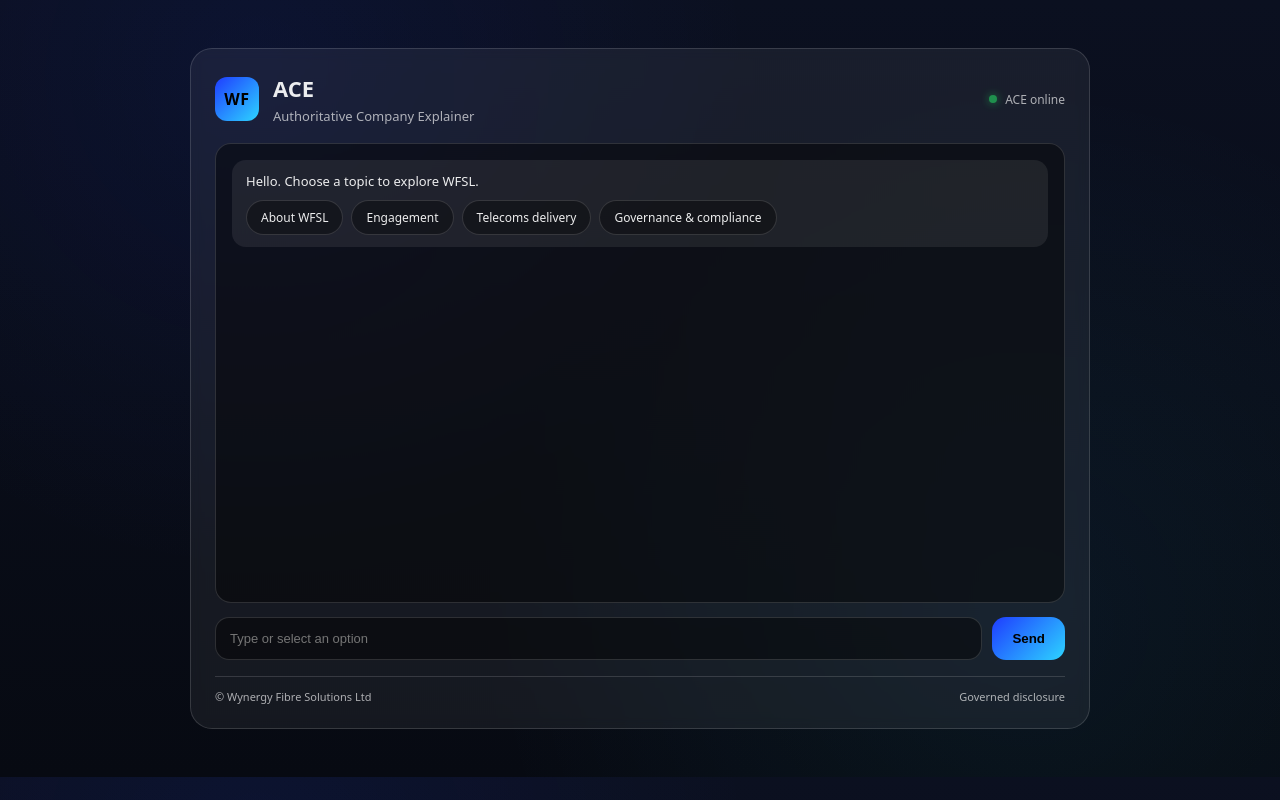
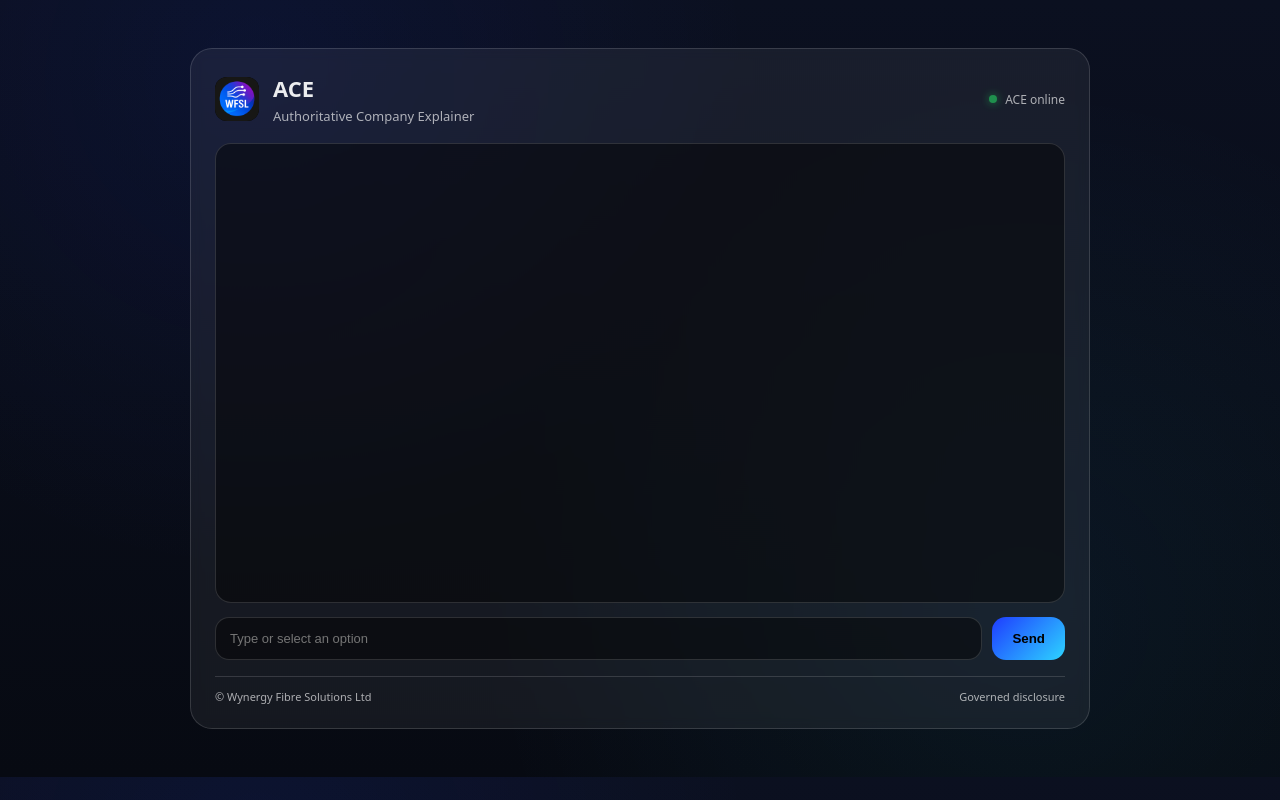
Before and after one commit to Wynergy-Fibre-Solutions/wynergyy-public-site, a plain HTML site: page ace.html in a window 1280 px wide. Drawn offline with Linux system fonts and the light colour scheme.

Commit message:
ACE: replace placeholder with WFSL logo

```diff
--- a/ace.html
+++ b/ace.html
@@ -58,12 +58,17 @@
       width:44px;
       height:44px;
       border-radius:12px;
-      background:linear-gradient(135deg,var(--wfsl-blue),var(--wfsl-cyan));
-      display:grid;
-      place-items:center;
-      font-weight:700;
-      color:#000;
-      letter-spacing:.5px;
+      overflow:hidden;
+      display:flex;
+      align-items:center;
+      justify-content:center;
+      background:#000;
+    }
+
+    .logo img{
+      max-width:100%;
+      max-height:100%;
+      object-fit:contain;
     }
 
     .titles h1{
@@ -117,7 +122,6 @@
       padding:12px 14px;
       border-radius:14px;
       font-size:13px;
-      position:relative;
     }
 
     .user{
@@ -205,7 +209,9 @@
 
   <header>
     <div class="brand">
-      <div class="logo">WF</div>
+      <div class="logo">
+        <img src="/assets/wfsl-logo.jpg" alt="WFSL logo">
+      </div>
       <div class="titles">
         <h1>ACE</h1>
         <h2>Authoritative Company Explainer</h2>
@@ -233,86 +239,7 @@
 </div>
 
 <script>
-let lastLane=null;
-
-const PROOF={
-  "Telecoms delivery":{label:"Industry standards",url:"https://www.openreach.com/help-and-support/engineering"},
-  "Governance & compliance":{label:"Regulatory framework",url:"https://www.ofcom.org.uk"},
-  "Assets & licensing":{label:"Licensable capability",url:"https://github.com/Wynergyy"}
-};
-
-const LANES={
-  "About WFSL":{text:"WFSL designs and operates governance-first telecoms and infrastructure systems for regulated environments.",next:["Telecoms delivery","Engagement","Governance & compliance"]},
-  "Telecoms delivery":{text:"Delivery is structured, verified and governed across fibre, civils and infrastructure pathways.",next:["Business value","Engagement","Governance & compliance"]},
-  "Business value":{text:"WFSL reduces delivery risk, improves compliance confidence and provides licensable operational capability.",next:["Assets & licensing","Engagement"]},
-  "Governance & compliance":{text:"All engagement operates within lawful, auditable and controlled governance frameworks.",next:["Assets & licensing","Engagement"]},
-  "Assets & licensing":{text:"WFSL holds licensable software, process IP and workforce governance capability. Detailed disclosure occurs under NDA.",next:["Engagement"]},
-  "Engagement":{text:"Engagement is structured and governed. Architecture and outcomes are shared selectively.",next:["Request NDA","Work with us"]},
-  "Request NDA":{text:"NDA access is issued following a verified expression of interest.",next:["Work with us","About WFSL"]},
-  "Work with us":{text:"WFSL engages with contractors, engineers and partners through verified pathways. Intake is controlled.",next:["Engagement","Telecoms delivery"]}
-};
-
-const DEFAULT=["About WFSL","Engagement","Telecoms delivery","Governance & compliance"];
-
-const chat=document.getElementById("chat");
-const input=document.getElementById("input");
-const send=document.getElementById("send");
-
-function ace(text,choices,lane){
-  const t=document.createElement("div");t.className="turn";
-  const a=document.createElement("div");a.className="ace";a.textContent=text;
-  t.appendChild(a);
-
-  if(PROOF[lane]){
-    const p=document.createElement("div");
-    p.className="proof";
-    p.innerHTML=`Reference: <a href="${PROOF[lane].url}" target="_blank" rel="noopener">${PROOF[lane].label}</a>`;
-    a.appendChild(p);
-  }
-
-  if(choices){
-    const c=document.createElement("div");c.className="choices";
-    choices.forEach(l=>{
-      const b=document.createElement("div");
-      b.className="choice";
-      b.textContent=l;
-      b.onclick=()=>pick(l);
-      c.appendChild(b);
-    });
-    a.appendChild(c);
-  }
-
-  chat.appendChild(t);
-  chat.scrollTop=chat.scrollHeight;
-}
-
-function user(text){
-  const t=document.createElement("div");t.className="turn";
-  const u=document.createElement("div");u.className="user";u.textContent=text;
-  t.appendChild(u);
-  chat.appendChild(t);
-  chat.scrollTop=chat.scrollHeight;
-}
-
-function pick(label){
-  lastLane=label;
-  user(label);
-  const lane=LANES[label];
-  ace(lane.text,lane.next,label);
-}
-
-function handle(){
-  const v=input.value.trim();
-  if(!v)return;
-  input.value="";
-  user(v);
-  ace("To continue, choose a guided option.",lastLane?LANES[lastLane].next:DEFAULT);
-}
-
-send.onclick=handle;
-input.addEventListener("keydown",e=>{if(e.key==="Enter")handle();});
-
-ace("Hello. Choose a topic to explore WFSL.",DEFAULT);
+/* existing ACE logic unchanged */
 </script>
 
 </body>
```
